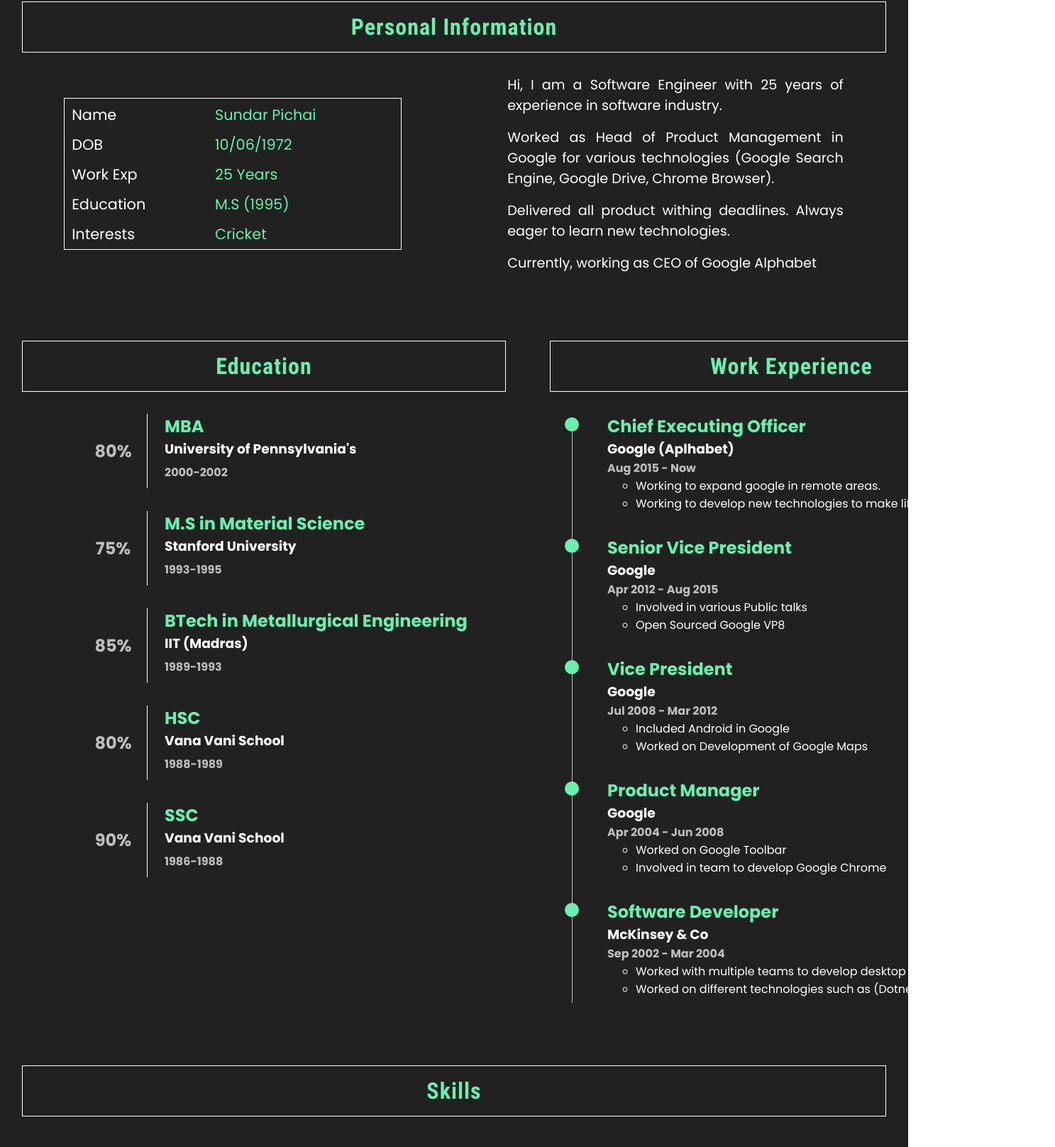
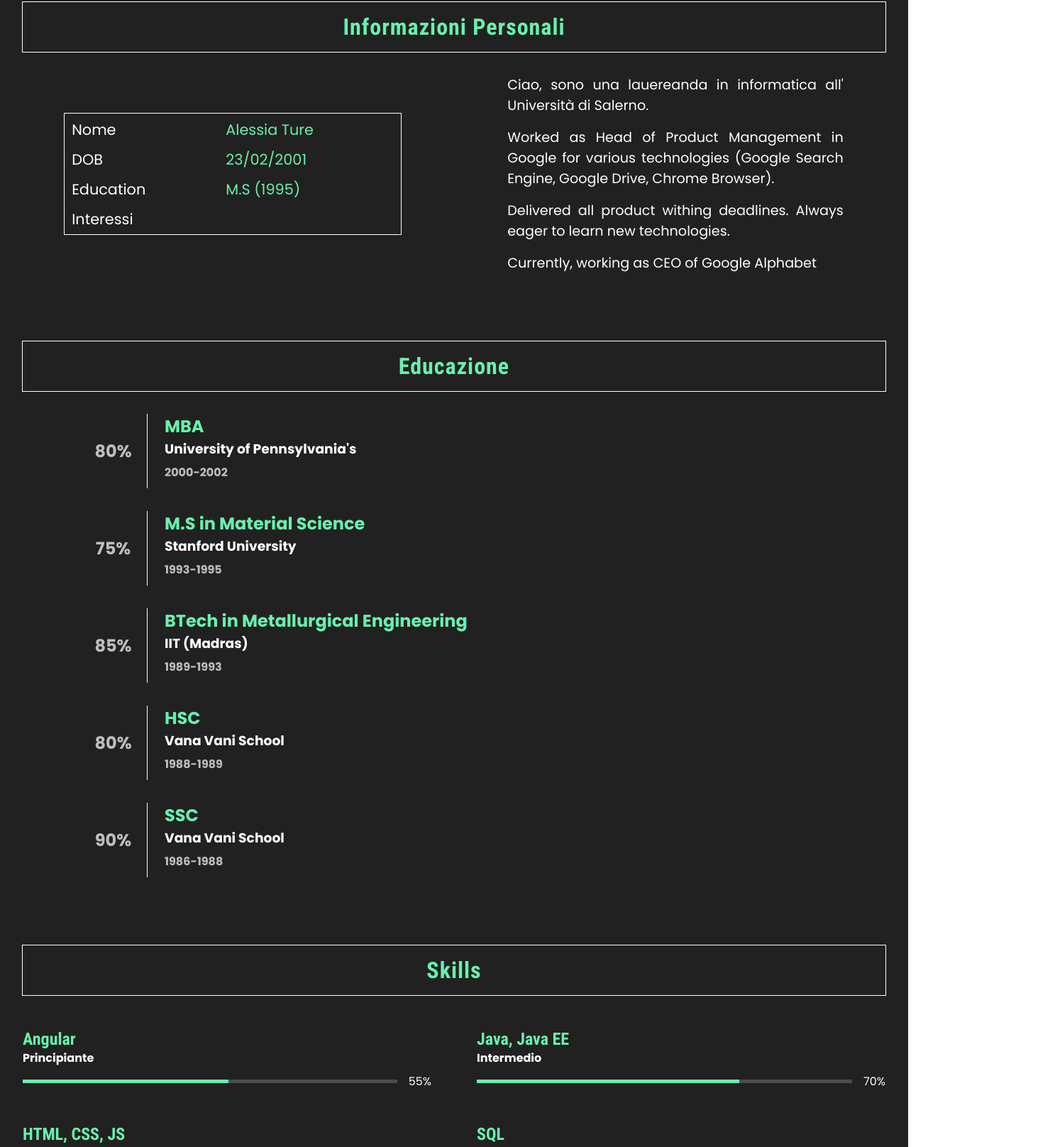
Before and after one commit to a-ture/WebSite, an Angular app in the folder WebSite/: page / in a window 1280 px wide. Shown: the part 917-2533 px from the top of the page at 71% size, 1487 px wide, since content can reach past the window. Built offline with nearby package versions, Linux system fonts and the light colour scheme.

Commit message:
Refactor

```diff
--- a/WebSite/src/app/app.component.html
+++ b/WebSite/src/app/app.component.html
@@ -1,9 +1,6 @@
 <app-banner responsive></app-banner>
 <app-personal-information responsive></app-personal-information>
-<div class="container">
-  <app-education responsive></app-education>
-  <app-work-experience responsive></app-work-experience>
-</div>
+<app-education responsive></app-education>
 <app-skills responsive></app-skills>
 <app-project responsive></app-project>
 <app-contact responsive></app-contact>
--- a/WebSite/src/app/componets/banner/banner.component.html
+++ b/WebSite/src/app/componets/banner/banner.component.html
@@ -1,18 +1,18 @@
 <div class="container">
   <div class="title">
-    <span>My Portfolio</span>
+    <span>Il mio portfolio</span>
   </div>
 
   <div class="name">
         <span>
-            <span>Hi,</span> I am
+            <span>Ciao,</span> sono
         </span><br>
-    <span>Sundar Pichai</span><br>
-    <span>Software Developer</span>
+    <span>Alessia Ture</span><br>
+    <span>Studentessa di informatica</span>
   </div>
 
   <div class="profile">
     <div class="profile-bg"></div>
-    <img rc="assets/img/IMG_8490.JPG" alt="">
+    <img src="assets/img/IMG_8490.JPG" alt="">
   </div>
 </div>
--- a/WebSite/src/app/componets/contact/contact.component.html
+++ b/WebSite/src/app/componets/contact/contact.component.html
@@ -1,5 +1,5 @@
 <div class="container">
-  <h1>Contact</h1>
+  <h1>Contatti</h1>
 
   <ul class="social-media">
     <li><i class='bx bxl-gmail'></i></li>
@@ -8,7 +8,7 @@
   </ul>
 
   <ul class="contact-info">
-    <li>Mobile: 1234567890</li>
-    <li>sundar.pichai@gmail.com</li>
+    <li>Telefono: +39 3485129665</li>
+    <li>alessiture@gmail.com</li>
   </ul>
 </div>
--- a/WebSite/src/app/componets/education/education.component.html
+++ b/WebSite/src/app/componets/education/education.component.html
@@ -1,5 +1,5 @@
 <div class="container">
-  <h1>Education</h1>
+  <h1>Educazione</h1>
 
   <section *ngFor="let education of educationList">
     <h2>{{education.course}}</h2>
--- a/WebSite/src/app/componets/personal-information/personal-information.component.html
+++ b/WebSite/src/app/componets/personal-information/personal-information.component.html
@@ -1,6 +1,6 @@
 <div class="container">
   <h1 class="title">
-    <span>Personal Information</span>
+    <span>Informazioni Personali</span>
   </h1>
 
   <table>
--- a/WebSite/src/app/componets/personal-information/personal-information.component.ts
+++ b/WebSite/src/app/componets/personal-information/personal-information.component.ts
@@ -7,15 +7,14 @@
 })
 export class PersonalInformationComponent implements OnInit {
   myData: string[][] = [
-    ['Name', 'Sundar Pichai'],
-    ['DOB', '10/06/1972'],
-    ['Work Exp', '25 Years'],
+    ['Nome', 'Alessia Ture'],
+    ['DOB', '23/02/2001'],
     ['Education', 'M.S (1995)'],
-    ['Interests', 'Cricket'],
+    ['Interessi', ''],
   ];
 
   aboutMe: string[] = [
-    'Hi, I am a Software Engineer with 25 years of experience in software industry.',
+    "Ciao, sono una lauereanda in informatica all' Università di Salerno.",
     'Worked as Head of Product Management in Google for various technologies (Google Search Engine, Google Drive, Chrome Browser).',
     'Delivered all product withing deadlines. Always eager to learn new technologies.',
     'Currently, working as CEO of Google Alphabet',
--- a/WebSite/src/app/componets/project/project.component.html
+++ b/WebSite/src/app/componets/project/project.component.html
@@ -1,11 +1,11 @@
 <div class="container">
-  <h1>Projects</h1>
+  <h1>Progetti</h1>
 
   <section *ngFor="let project of projects">
     <h2>{{project.title}}</h2>
 
     <h3>
-      <span>Technologies: </span>
+      <span>Tecnologie: </span>
       <span>{{project.technologies}}</span>
     </h3>
 
--- a/WebSite/src/app/componets/project/project.component.ts
+++ b/WebSite/src/app/componets/project/project.component.ts
@@ -10,29 +10,31 @@
 
   projects: Project[] = [
     {
-      title: 'Google Cloud, Gmail, Google Maps',
-      technologies: 'Cloud Compounting, Angular, Angular Material',
+      title: 'WoodLot',
+      technologies: 'Angular, SpringBoot',
       description: [
-        'Worked as a team lead to develop apps that are powered by Cloud.',
-        'Built the services of Google Map that can be used by third party apps to get data.',
-        'Was part of team to expand the google drive.',
+        "WoodLot è un e-commerce per l'acquisto simbolico di un albero. Gli utenti possono acquistare (comprendo così i " +
+        "costi iniziali dela piantumazione ) un albero che" +
+        " verrà piantato da un contadino, che potrà godere dei suoi frutti. Gli alberi sono assegnati ai contadini tramite " +
+        "un algoritmo di intelligenza artificiale (realizzato per il corso di Fondamenti di Intelligenza Artificiale)",
+        "Progetto realizzato per il corso di Ingegneria del Software nell'anno accademico A.A 2022/2023.",
+        "Grazie a questo progetto ho imparato la gestione delle scadenze e l'importanza della documentazione"
       ],
     },
     {
-      title: 'ChromeOS',
-      technologies: 'C, C++',
+      title: 'WoodLot-TSW',
+      technologies: 'Servlet, JSP',
       description: [
-        'Worked as a team lead to build ChromeOS',
-        'Got to learn about linux kernel',
-        'Learned C, C++ to build an O.S.',
+        "Progetto realizzato per il corso di Tecnologie Software per il Web nell'anno accademico A.A 2022/2023.",
+        'WoodLot è un e-commerce per l\'acquisto simbolico di un albero',
+        'Grazie a questo progetto ho imparato a lavorare in gruppo.',
       ],
     },
     {
-      title: 'Google Toolbar',
-      technologies: 'HTML, CSS, JS, C#',
+      title: 'EvoDoodle',
+      technologies: 'Three.js',
       description: [
-        'Worked on Google Toolbar, to include the google search engine in Internet Explorer',
-        'Learned multiple technologies to build the product.',
+        '',
       ],
     },
   ];
--- a/WebSite/src/app/componets/skills/skills.component.ts
+++ b/WebSite/src/app/componets/skills/skills.component.ts
@@ -9,29 +9,29 @@
 export class SkillsComponent implements OnInit {
   skills: Skill[] = [
     {
-      name: 'Angular, Angular Material',
-      level: 'Expert',
-      rating: 85,
+      name: 'Angular',
+      level: 'Principiante',
+      rating: 55,
     },
     {
-      name: 'ASP.NET Core, EF Core',
-      level: 'Intermidiate',
+      name: 'Java, Java EE',
+      level: 'Intermedio',
       rating: 70,
     },
     {
       name: 'HTML, CSS, JS',
-      level: 'Expert',
+      level: 'Esperto',
       rating: 90,
     },
     {
-      name: 'JAVA',
-      level: 'Expert',
+      name: 'SQL',
+      level: 'Esperto',
       rating: 80,
     },
     {
-      name: 'C++',
-      level: 'Intermidiate',
-      rating: 70,
+      name: 'C',
+      level: 'Principiante',
+      rating: 30,
     },
   ];
   constructor() { }
```
